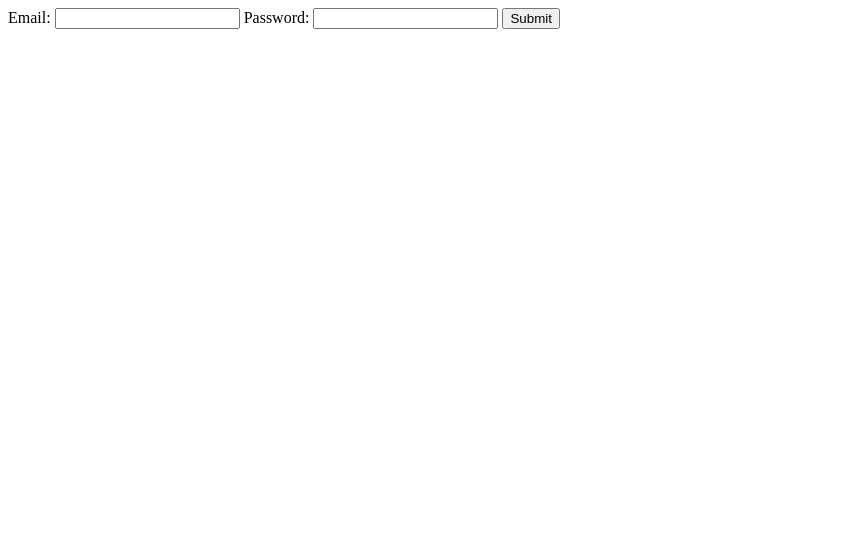
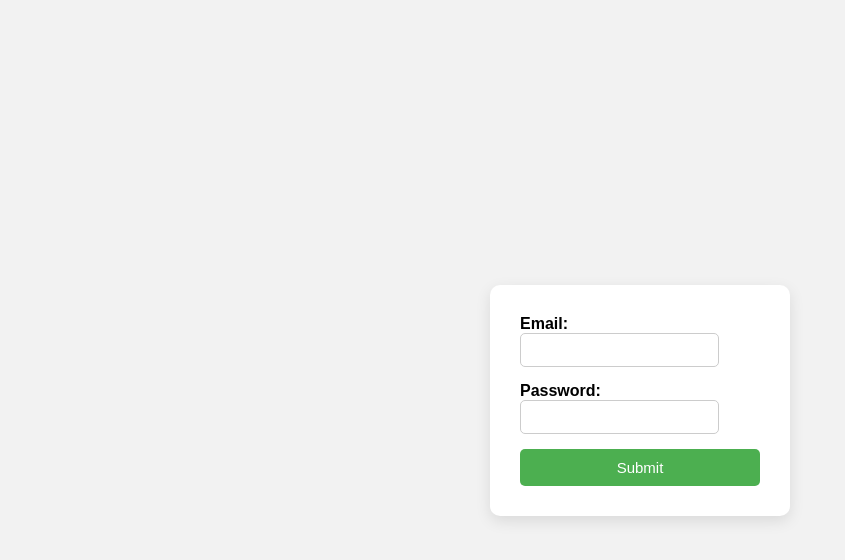
Before and after one commit to morsWasTaken/Simple-Login-Page, a plain HTML site: page index.html in a window 1280 px wide. Shown: the whole page, without its empty margins (0-845 px from the left). Drawn offline with Linux system fonts and the light colour scheme.

Commit message:
Added basic CSS styling to login page

```diff
--- a/index.html
+++ b/index.html
@@ -9,11 +9,15 @@
 <body>
     <div class="formContainer">
         <form id="loginForm">
+            <p>
             <label for="femail">Email:</label>
             <input type="email" id="femail" name="femail" required>
+            </p>
 
+            <p>
             <label for="fpassword">Password:</label>
             <input type="password" id="fpassword" name="fpassword" minlength="6" required>
+            </p>
 
             <button type="submit">Submit</button>
 
--- a/main.js
+++ b/main.js
@@ -1,4 +1,4 @@
-let form = document.getElementById("loginForm");
+const form = document.getElementById("loginForm");
 
 
 const dataBase = [
--- a/style.css
+++ b/style.css
@@ -0,0 +1,62 @@
+/* Reset */
+* {
+    margin: 0;
+    padding: 0;
+    box-sizing: border-box;
+}
+
+
+body {
+    height: 100vh;
+    display: flex;
+    justify-content: center;
+    align-items: center;
+    background-color: #f2f2f2;
+    font-family: Arial, sans-serif;
+}
+
+.formContainer {
+    background-color: white;
+    padding: 30px;
+    border-radius: 10px;
+    box-shadow: 0 5px 15px rgba(0, 0, 0, 0.1);
+    width: 300px;
+}
+
+form {
+    display: flex;
+    flex-direction: column;
+}
+
+label {
+    margin-bottom: 5px;
+    font-weight: bold;
+}
+
+input {
+    padding: 8px;
+    margin-bottom: 15px;
+    border: 1px solid #ccc;
+    border-radius: 5px;
+    font-size: 14px;
+}
+
+input:focus {
+    outline: none;
+    border-color: #4CAF50;
+}
+
+button {
+    padding: 10px;
+    border: none;
+    border-radius: 5px;
+    background-color: #4CAF50;
+    color: white;
+    font-size: 15px;
+    cursor: pointer;
+    transition: 0.3s;
+}
+
+button:hover {
+    background-color: #45a049;
+}
```
